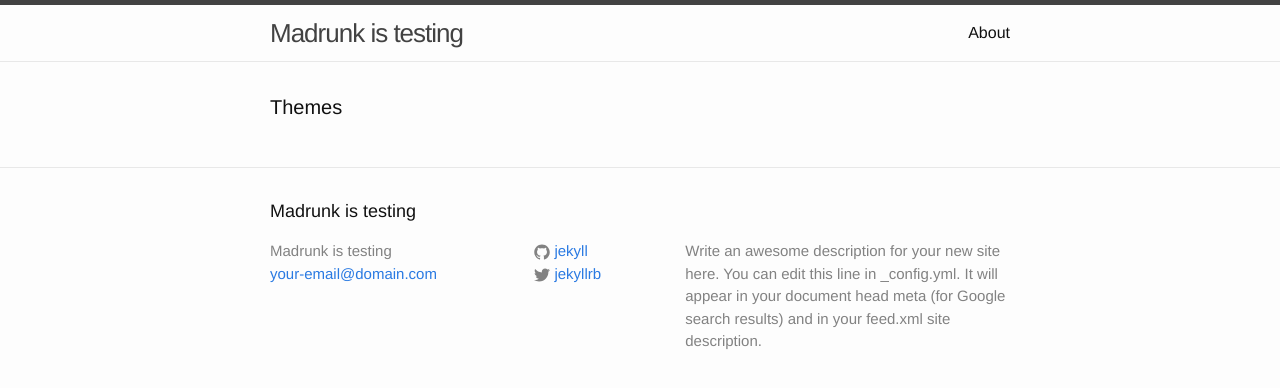
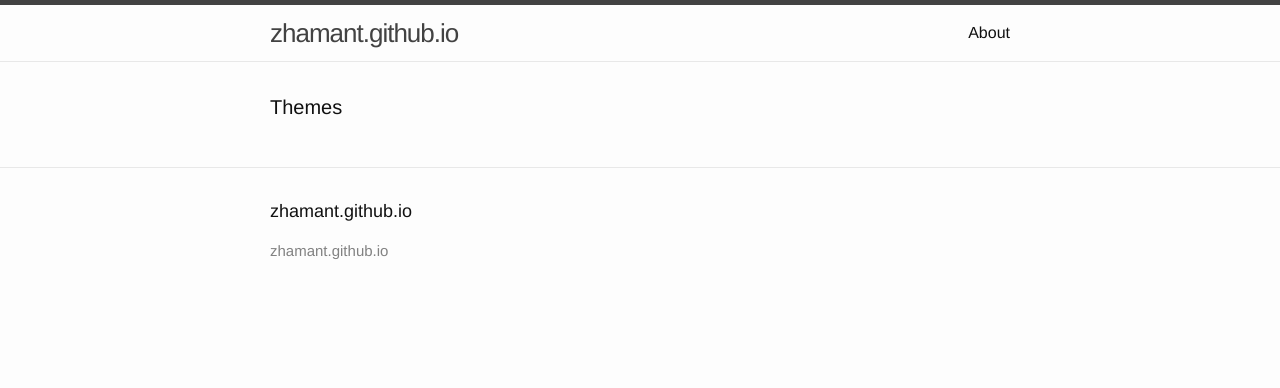
Before and after one commit to Zhamant/zhamant.github.io, a Jekyll site: the page built from index.html, in a window 1280 px wide. Shown: the top 388 px of the page. Built offline with Jekyll 4.4.1, drawn with Linux system fonts in a browser that asks for light colours.

Commit message:
Update _config.yml

```diff
--- a/_config.yml
+++ b/_config.yml
@@ -4,18 +4,3 @@
 # which you are expected to set up once and rarely need to edit after that.
 # For technical reasons, this file is *NOT* reloaded automatically when you use
 # 'jekyll serve'. If you change this file, please restart the server process.
-
-# Site settings
-title: Madrunk is testing
-email: your-email@domain.com
-description: > # this means to ignore newlines until "baseurl:"
-  Write an awesome description for your new site here. You can edit this
-  line in _config.yml. It will appear in your document head meta (for
-  Google search results) and in your feed.xml site description.
-baseurl: "" # the subpath of your site, e.g. /blog
-url: "http://yourdomain.com" # the base hostname & protocol for your site
-twitter_username: jekyllrb
-github_username:  jekyll
-
-# Build settings
-markdown: kramdown
```
